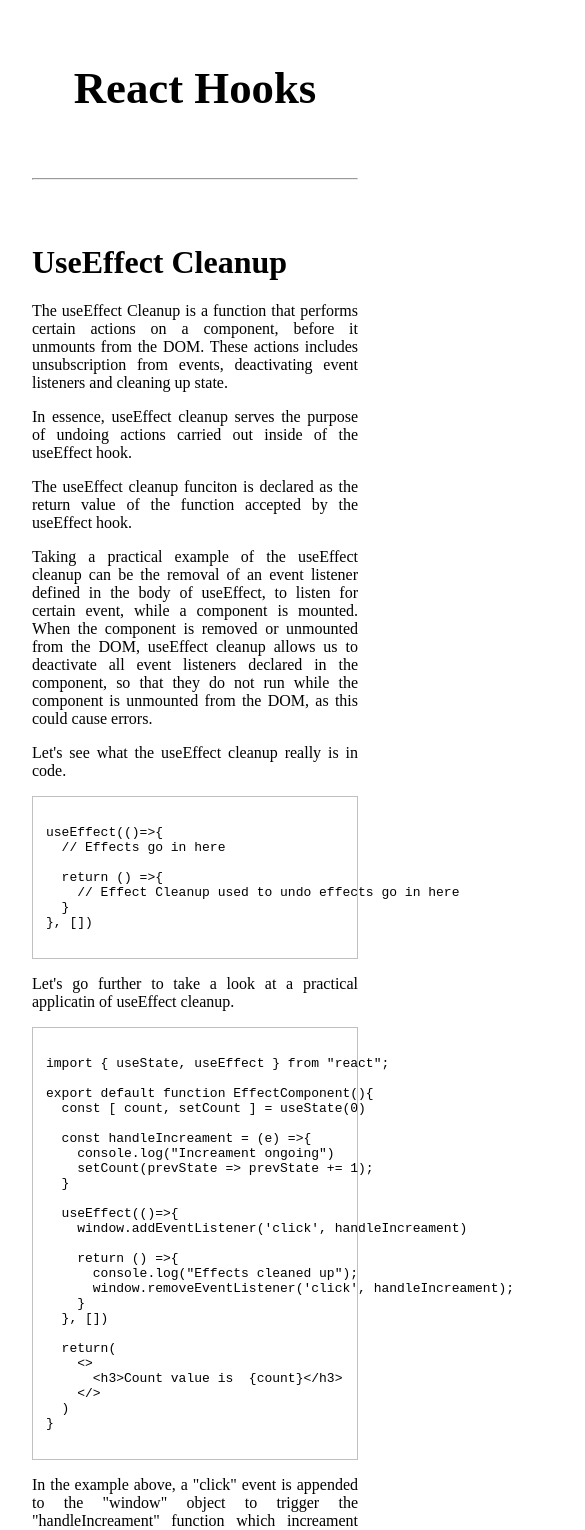
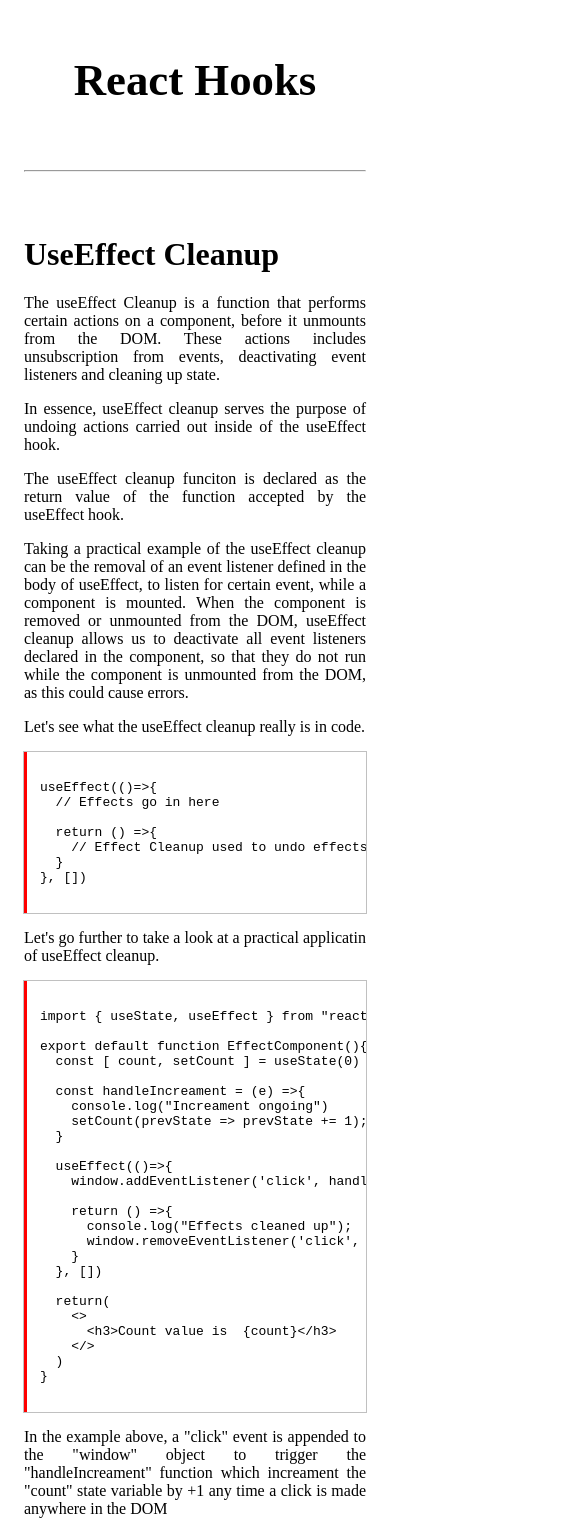
Before and after one commit to Hycient195/Learn-React-Hooks, a React (Create React App) app: page / in a window 390 px wide. Shown: the top 1530 px of the page, 585 px wide, since content can reach past the window. Built offline with nearby package versions, Linux system fonts and the light colour scheme.

Commit message:
Added useReducer

```diff
--- a/src/App.css
+++ b/src/App.css
@@ -10,3 +10,10 @@ body{
 .title{
   font-size: 2.8em;
 }
+
+
+@media (max-width: 750px){
+  body{
+    padding: 1.5em;
+  }
+}
--- a/src/index.css
+++ b/src/index.css
@@ -1,4 +1,3 @@
-
 *{
   box-sizing: border-box;
 }
@@ -86,9 +85,16 @@ a{
   text-align: center;
 }
 
+
+/*==========================*/
+/*  */
+/*==========================*/
 pre{
-  border: 1px solid silver;
+  outline: 1px solid silver;
   padding: 1em;
+  overflow-x: scroll;
+  border-left: 3px solid red;
+  /* border-right: 0.5em solid white; */
 }
 
 hr{
```
Also changed, not shown: src/03. UseContext/00. Sub_Context_hook.js (indentation only), src/04. UseReducer/01. UseReducerHook.js (added).
